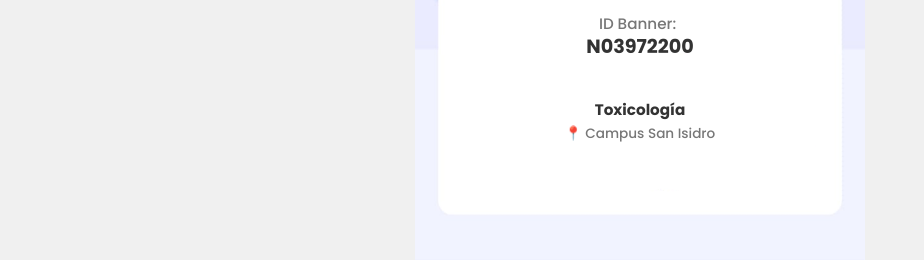
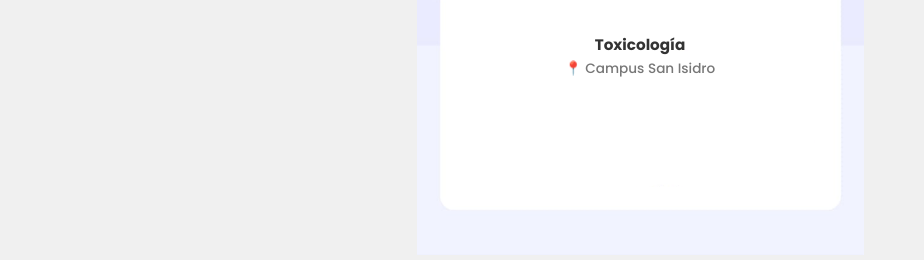
Before and after one commit to ArianaDelCarpio/mi-upc, a website: page index.html in a window 1280 px wide. Shown: the part 545-805 px from the top of the page, without its empty margins (0-924 px from the left). Drawn offline with Linux system fonts and the light colour scheme.

Commit message:
Adjust padding in body and data card for improved layout consistency

```diff
--- a/index.html
+++ b/index.html
@@ -41,7 +41,7 @@ body {
     color: #333;
     overflow: hidden;
     overflow-y:auto; /* Evita el scroll */
-    padding-bottom: 5px; /* Pequeño padding para la parte inferior */
+    padding-bottom: 0px; /* Pequeño padding para la parte inferior */
 }
 
 /* 2. Cabecera (Barra superior BLANCA, estilo TIU) */
@@ -135,10 +135,10 @@ body {
     max-width: 350px;
     background-color: transparent;
     border-radius: 15px;
-    padding: 90px 10px 10px; /* Aumentamos el padding vertical para que se vea mejor */
+    padding: 20px 10px 10px; /* Aumentamos el padding vertical para que se vea mejor */
     text-align: center;
-    margin-top: 10px;
-    margin-bottom: 20px;
+    margin-top: 15px;
+    margin-bottom: 5px;
     position: relative;
     flex-grow: 0;
     display: flex;
```
